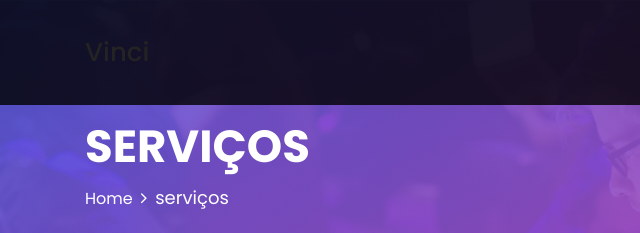
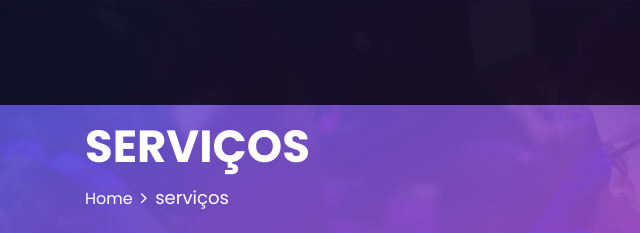
Before and after one commit to christophermichel/vinci-site, a website: page speakers.html in a window 1280 px wide. Shown: the top 233 px of the page, 0-640 px from the left. Drawn offline with Linux system fonts and the light colour scheme.

```diff
--- a/speakers.html
+++ b/speakers.html
@@ -33,7 +33,7 @@
                 <nav class="classy-navbar justify-content-between" id="conferNav">
 
                     <!-- Logo -->
-                    <a class="nav-brand" href="./index.html">Vinci</a>
+                    <a class="nav-brand" href="./index.html"> </a>
 
                     <!-- Navbar Toggler -->
                     <div class="classy-navbar-toggler">
```
